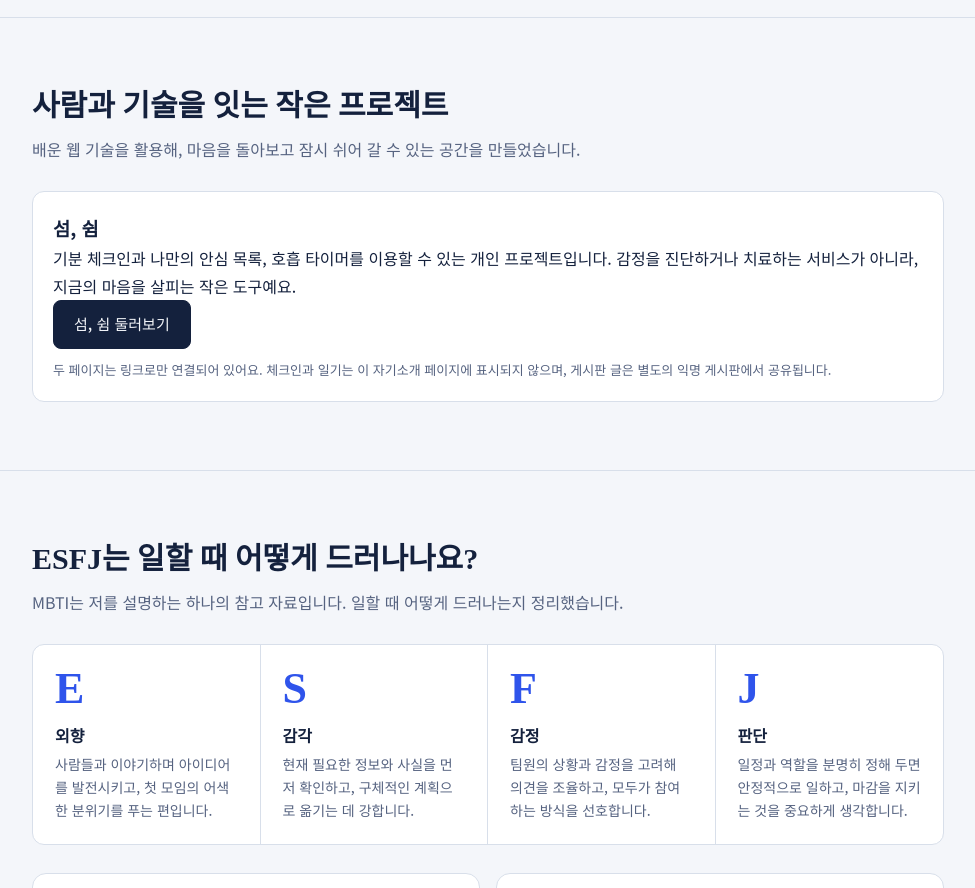
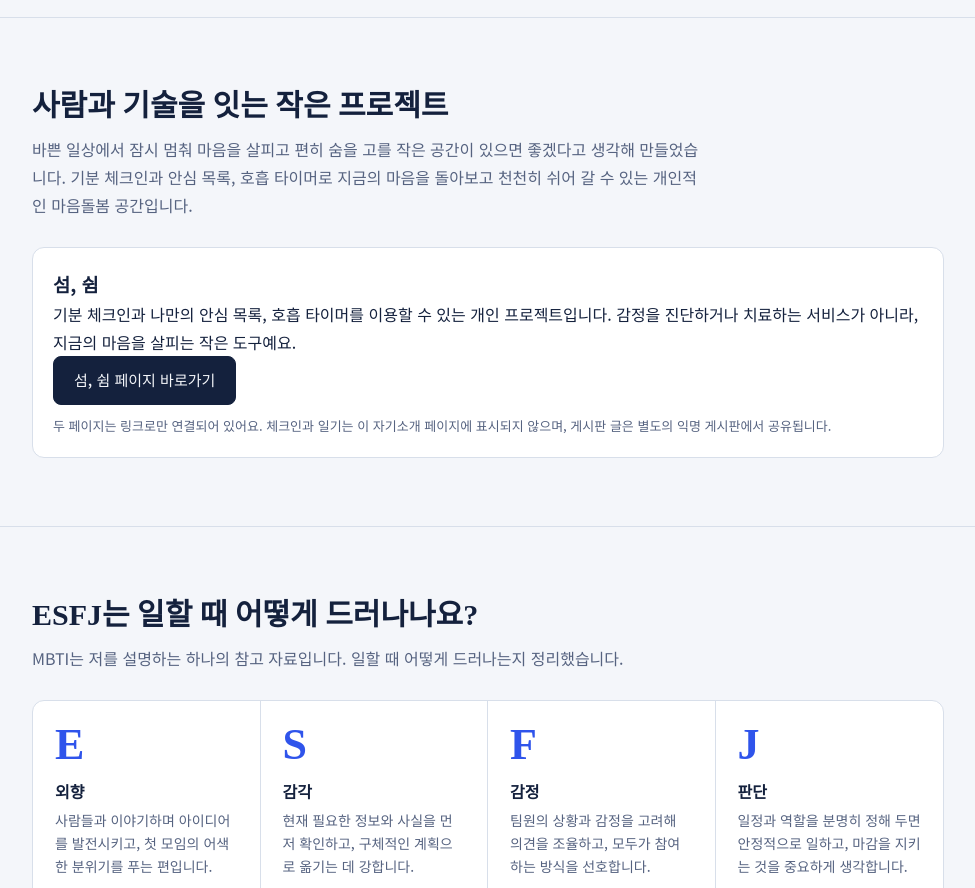
Before and after one commit to hyj30726/hyj30726.github.io, a plain HTML site: page index.html in a window 1280 px wide. Shown: the part 1880-2768 px from the top of the page, without its empty margins (152-1127 px from the left). Drawn offline with Linux system fonts and the light colour scheme.

Commit message:
Add Island Rest description and link (#1)
Co-authored-by: hyj30726 <341320447+hyj30726@users.noreply.github.com>
Co-authored-by: Copilot App <223556219+Copilot@users.noreply.github.com>

```diff
--- a/index.html
+++ b/index.html
@@ -337,7 +337,7 @@ details.f p{color:var(--sub);margin-top:8px;font-size:15px}
 <nav aria-label="페이지 이동">
   <div class="wrap">
     <b>황유주</b>
-    <a href="#about">소개</a><a href="#study">학업과 역량</a><a href="#project">프로젝트</a><a href="#style">성향</a><a href="#week">주간 루틴</a><a href="#winter">겨울방학</a><a href="#goal">목표</a><a href="#quiz">퀴즈</a><a href="#faq">FAQ</a><a href="#match">짝 맞추기</a><a href="#guest">방명록</a><a href="#contact">연락</a><button class="tbtn" id="theme" type="button" aria-label="화면 색상 바꾸기">다크 모드</button>
+    <a href="#about">소개</a><a href="#study">학업과 역량</a><a href="#project">섬, 쉼</a><a href="#style">성향</a><a href="#week">주간 루틴</a><a href="#winter">겨울방학</a><a href="#goal">목표</a><a href="#quiz">퀴즈</a><a href="#faq">FAQ</a><a href="#match">짝 맞추기</a><a href="#guest">방명록</a><a href="#contact">연락</a><button class="tbtn" id="theme" type="button" aria-label="화면 색상 바꾸기">다크 모드</button>
   </div>
 </nav>
 
@@ -395,11 +395,11 @@ details.f p{color:var(--sub);margin-top:8px;font-size:15px}
   <section id="project">
     <div class="wrap">
       <h2>사람과 기술을 잇는 작은 프로젝트</h2>
-      <p class="lead">배운 웹 기술을 활용해, 마음을 돌아보고 잠시 쉬어 갈 수 있는 공간을 만들었습니다.</p>
+      <p class="lead">바쁜 일상에서 잠시 멈춰 마음을 살피고 편히 숨을 고를 작은 공간이 있으면 좋겠다고 생각해 만들었습니다. 기분 체크인과 안심 목록, 호흡 타이머로 지금의 마음을 돌아보고 천천히 쉬어 갈 수 있는 개인적인 마음돌봄 공간입니다.</p>
       <div class="box">
         <h3>섬, 쉼</h3>
         <p>기분 체크인과 나만의 안심 목록, 호흡 타이머를 이용할 수 있는 개인 프로젝트입니다. 감정을 진단하거나 치료하는 서비스가 아니라, 지금의 마음을 살피는 작은 도구예요.</p>
-        <p><a class="btn main" href="./island.html">섬, 쉼 둘러보기</a></p>
+        <p><a class="btn main" href="https://hyj30726.github.io/island.html">섬, 쉼 페이지 바로가기</a></p>
         <p class="note">두 페이지는 링크로만 연결되어 있어요. 체크인과 일기는 이 자기소개 페이지에 표시되지 않으며, 게시판 글은 별도의 익명 게시판에서 공유됩니다.</p>
       </div>
     </div>
```
